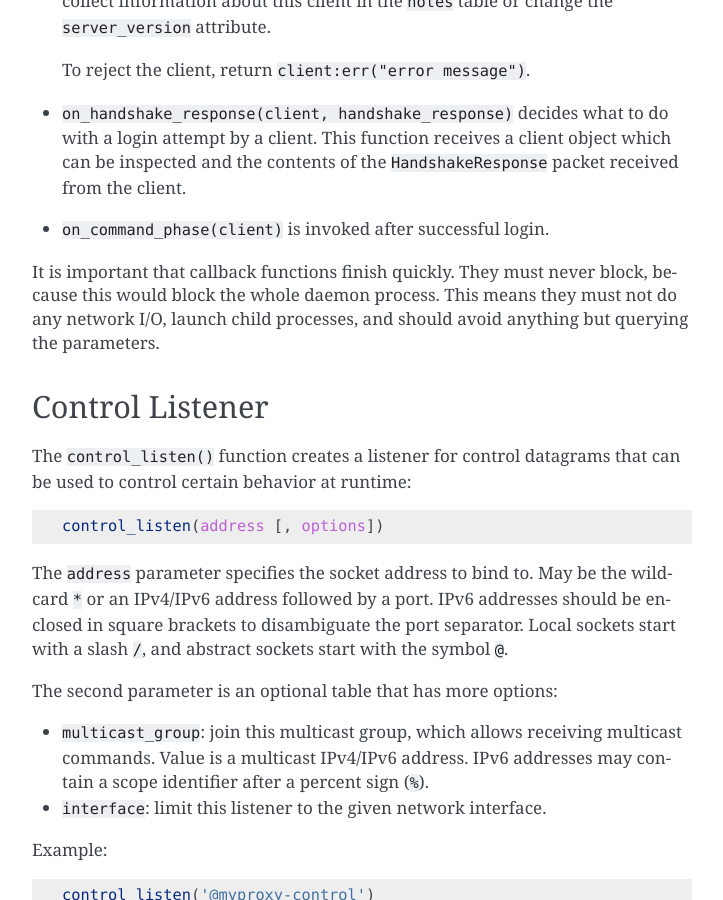
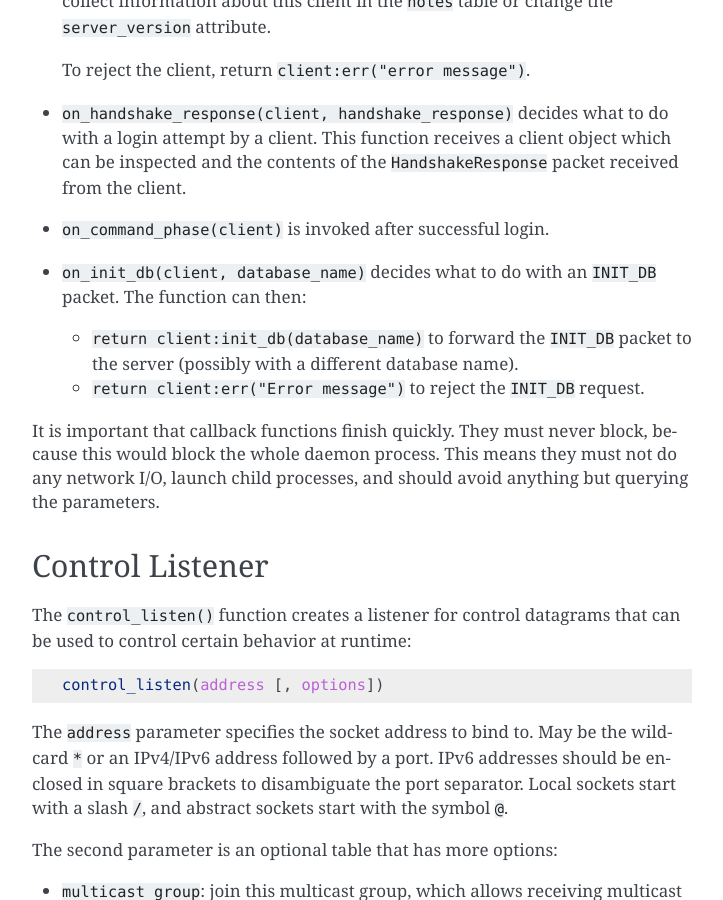
Before and after one commit to CM4all/myproxy, a Sphinx documentation site: the page built from doc/index.rst, in a window 1280 px wide and 900 px high, scrolled down 941 px. Shown: the whole window, without its empty margins (388-1111 px from the left). Built offline with Sphinx 7.4.7, drawn with Linux system fonts in a browser that asks for light colours.

Commit message:
allow intercepting INIT_DB packets

```diff
--- a/doc/index.rst
+++ b/doc/index.rst
@@ -53,6 +53,15 @@
   ``HandshakeResponse`` packet received from the client.
 
 - ``on_command_phase(client)`` is invoked after successful login.
+
+- ``on_init_db(client, database_name)`` decides what to do with an
+  ``INIT_DB`` packet.  The function can then:
+
+  - ``return client:init_db(database_name)`` to forward the
+    ``INIT_DB`` packet to the server (possibly with a different
+    database name).
+  - ``return client:err("Error message")`` to reject the ``INIT_DB``
+    request.
 
 It is important that callback functions finish quickly.  They must
 never block, because this would block the whole daemon process.  This
```
Also changed, not shown: 13 other files.
